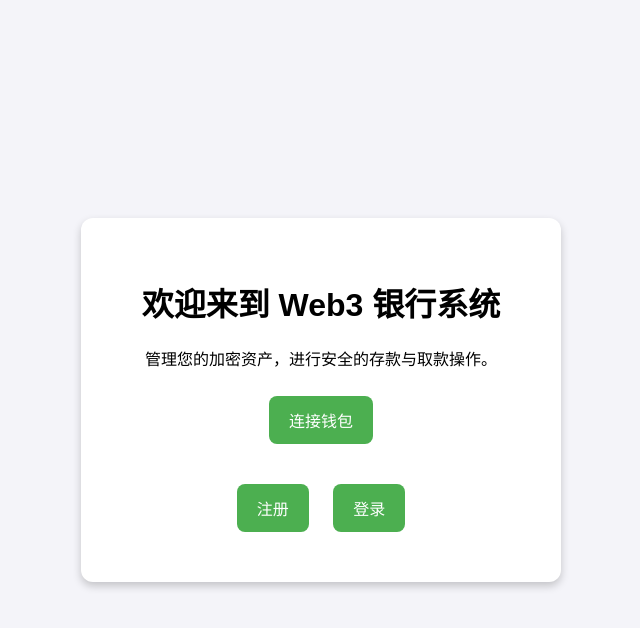
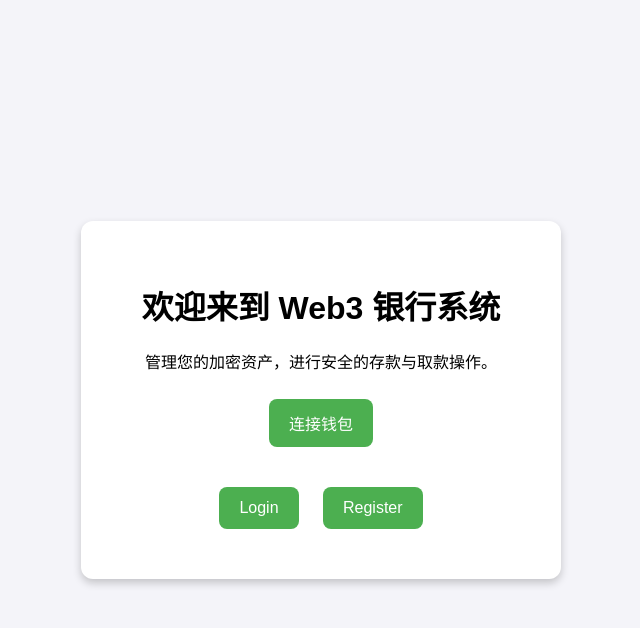
Before and after one commit to SYXL54/SunFlowerSFR, a Flask app: page / in a window 1280 px wide. Shown: the top 628 px of the page, without its empty margins (319-959 px from the left). Run offline with Flask 3, Linux system fonts and the light colour scheme; some libraries are stand-ins or nearby versions.

Commit message:
to login and register

```diff
--- a/app.py
+++ b/app.py
@@ -9,8 +9,16 @@ def get_db_connection():
     return conn
 
 @app.route('/',methods=["get","post"])
+def initial_page():
+    return render_template('index.html')
+
+@app.route('/register',methods=["get","post"])
+def register_page():
+    return render_template('register.html')
+
+@app.route('/login',methods=["get","post"])
 def login_page():
-    return render_template('index.html')
+    return render_template('login.html')
 
 if __name__ == '__main__':
     app.run(host='0.0.0.0', port=5000, debug=True)
--- a/templates/index.html
+++ b/templates/index.html
@@ -16,8 +16,12 @@
         <button id="connectWalletBtn">连接钱包</button>
 
         <div class="nav-buttons">
-            <button onclick="navigateTo('register.html')">注册</button>
-            <button onclick="navigateTo('login.html')">登录</button>
+            <form action="{{ url_for('login_page') }}" method="post" style="display: inline;">
+                <button type="submit">Login</button>
+            </form>
+            <form action="{{ url_for('register_page') }}" method="post" style="display: inline;">
+                <button type="submit">Register</button>
+            </form>
         </div>
 
         <div id="walletInfo" class="hidden">
```
